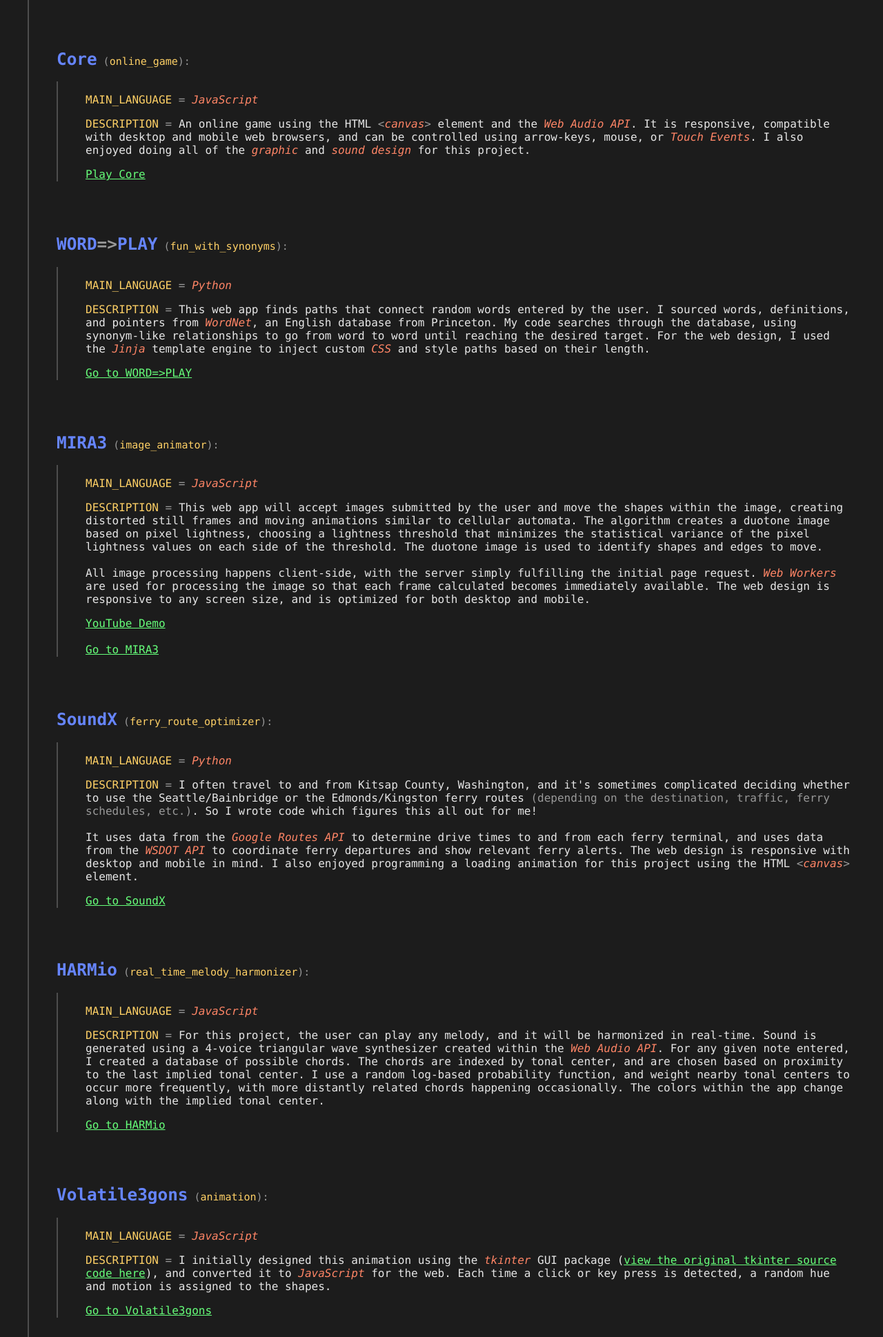
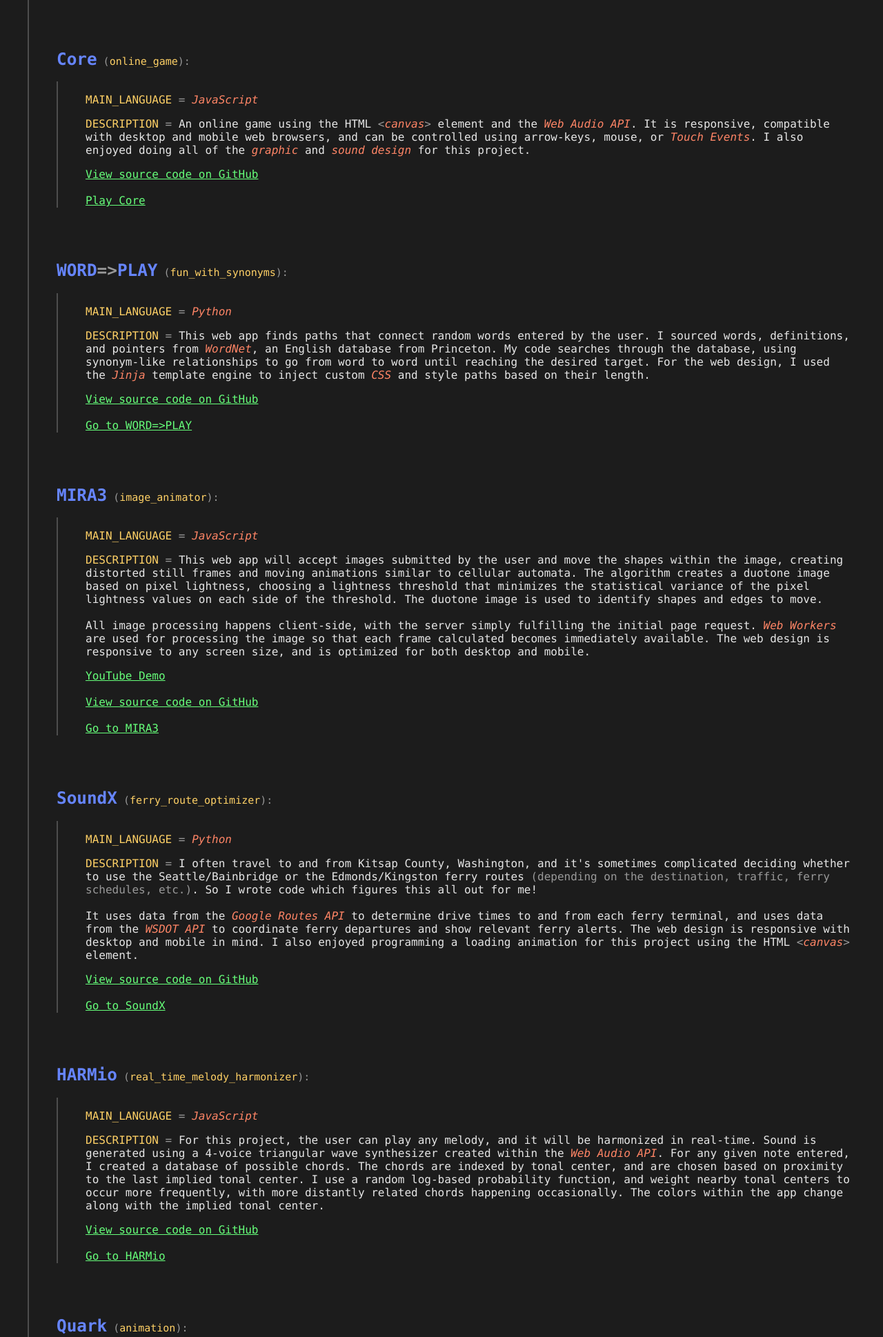
Before and after one commit to beetlebox-dev/top_domain, a Flask app: page /info in a window 1280 px wide. Shown: the part 417-2355 px from the top of the page at 69% size. Run offline with Flask 2, Linux system fonts and the light colour scheme.

Commit message:
Update GitHub repository links.

```diff
--- a/templates/info.html
+++ b/templates/info.html
@@ -83,6 +83,9 @@
         <div class='code-block'>
             <p><span class='yellow'>MAIN_LANGUAGE</span><span class='soft-grey'> = </span><em>JavaScript</em></p>
             <p><span class='yellow'>DESCRIPTION</span><span class='soft-grey'> = </span>An online game using the HTML <span class='soft-grey'>&lt;</span><em>canvas</em><span class='soft-grey'>&gt;</span> element and the <em>Web Audio API</em>. It is responsive, compatible with desktop and mobile web browsers, and can be controlled using arrow-keys, mouse, or <em>Touch Events</em>. I also enjoyed doing all of the <em>graphic</em> and <em>sound design</em> for this project.</p>
+            <a href="https://github.com/beetlebox-dev/core" target="_blank">View source code on GitHub</a>
+            <br>
+            <br>
             <a href="https://core.beetlebox.dev">Play Core</a>
         </div>
 
@@ -96,6 +99,9 @@
             <p>
                 <span class='yellow'>DESCRIPTION</span><span class='soft-grey'> = </span>This web app finds paths that connect random words entered by the user. I sourced words, definitions, and pointers from <em>WordNet</em>, an English database from Princeton. My code searches through the database, using synonym-like relationships to go from word to word until reaching the desired target. For the web design, I used the <em>Jinja</em> template engine to inject custom <em>CSS</em> and style paths based on their length.
             </p>
+            <a href="https://github.com/beetlebox-dev/wordplay" target="_blank">View source code on GitHub</a>
+            <br>
+            <br>
             <a href="https://wordplay.beetlebox.dev">Go to WORD=>PLAY</a>
         </div>
 
@@ -115,6 +121,9 @@
             <a href="https://youtu.be/SNRUQTHBib8" target="_blank">YouTube Demo</a>
             <br>
             <br>
+            <a href="https://github.com/beetlebox-dev/mira3" target="_blank">View source code on GitHub</a>
+            <br>
+            <br>
             <a href="https://mira3.beetlebox.dev">Go to MIRA3</a>
         </div>
 
@@ -131,6 +140,9 @@
                 <br><br>
                 It uses data from the <em>Google Routes API</em> to determine drive times to and from each ferry terminal, and uses data from the <em>WSDOT API</em> to coordinate ferry departures and show relevant ferry alerts. The web design is responsive with desktop and mobile in mind. I also enjoyed programming a loading animation for this project using the HTML <span class='soft-grey'>&lt;</span><em>canvas</em><span class='soft-grey'>&gt;</span> element.
             </p>
+            <a href="https://github.com/beetlebox-dev/soundx" target="_blank">View source code on GitHub</a>
+            <br>
+            <br>
             <a href="https://soundx.beetlebox.dev">Go to SoundX</a>
         </div>
 
@@ -144,20 +156,26 @@
             <p>
                 <span class='yellow'>DESCRIPTION</span><span class='soft-grey'> = </span>For this project, the user can play any melody, and it will be harmonized in real-time. Sound is generated using a 4-voice triangular wave synthesizer created within the <em>Web Audio API</em>. For any given note entered, I created a database of possible chords. The chords are indexed by tonal center, and are chosen based on proximity to the last implied tonal center. I use a random log-based probability function, and weight nearby tonal centers to occur more frequently, with more distantly related chords happening occasionally. The colors within the app change along with the implied tonal center.
             </p>
+            <a href="https://github.com/beetlebox-dev/harmio" target="_blank">View source code on GitHub</a>
+            <br>
+            <br>
             <a href="https://harmio.beetlebox.dev">Go to HARMio</a>
         </div>
 
         <br><br><br>
 
-        <h3><a href="https://volatile3gons.beetlebox.dev" target="_blank" style='text-decoration: none'>
-            <span class='blue project-name'>Volatile<wbr>3gons</span><span class='project-description'><span class='soft-grey'> (</span><span class='yellow'>animation</span><span class='soft-grey'>):</span></span>
+        <h3><a href="https://quark.beetlebox.dev" target="_blank" style='text-decoration: none'>
+            <span class='blue project-name'>Quark</span><span class='project-description'><span class='soft-grey'> (</span><span class='yellow'>animation</span><span class='soft-grey'>):</span></span>
         </a></h3>
         <div class='code-block'>
             <p><span class='yellow'>MAIN_LANGUAGE</span><span class='soft-grey'> = </span><em>JavaScript</em></p>
             <p>
-                <span class='yellow'>DESCRIPTION</span><span class='soft-grey'> = </span>I initially designed this animation using the <em>tkinter</em> GUI package (<a href="https://github.com/ch-ive5/volatile3gons-tkinter" target="_blank">view the original tkinter source code here</a>), and converted it to <em>JavaScript</em> for the web. Each time a click or key press is detected, a random hue and motion is assigned to the shapes.
+                <span class='yellow'>DESCRIPTION</span><span class='soft-grey'> = </span>I initially designed this animation using the <em>tkinter</em> GUI package (<a href="https://github.com/beetlebox-dev/quark-tkinter" target="_blank">view the original tkinter source code here</a>), and converted it to <em>JavaScript</em> for the web. Each time a click or key press is detected, a random hue and motion is assigned to the shapes.
             </p>
-            <a href="https://volatile3gons.beetlebox.dev" target="_blank">Go to Volatile3gons</a>
+            <a href="https://github.com/beetlebox-dev/quark" target="_blank">View source code on GitHub</a>
+            <br>
+            <br>
+            <a href="https://quark.beetlebox.dev" target="_blank">Go to Quark</a>
         </div>
 
         <br><br><br>
```
